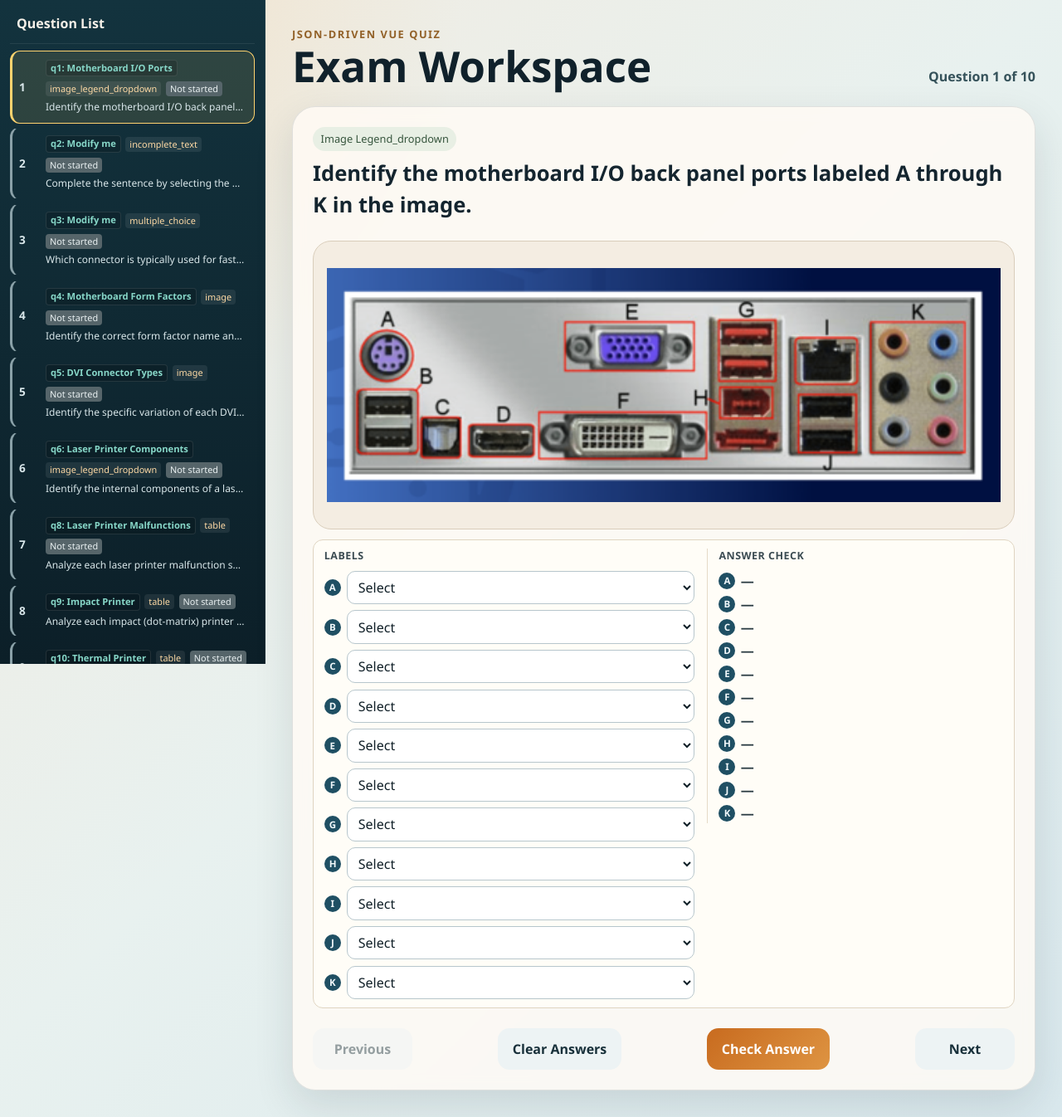
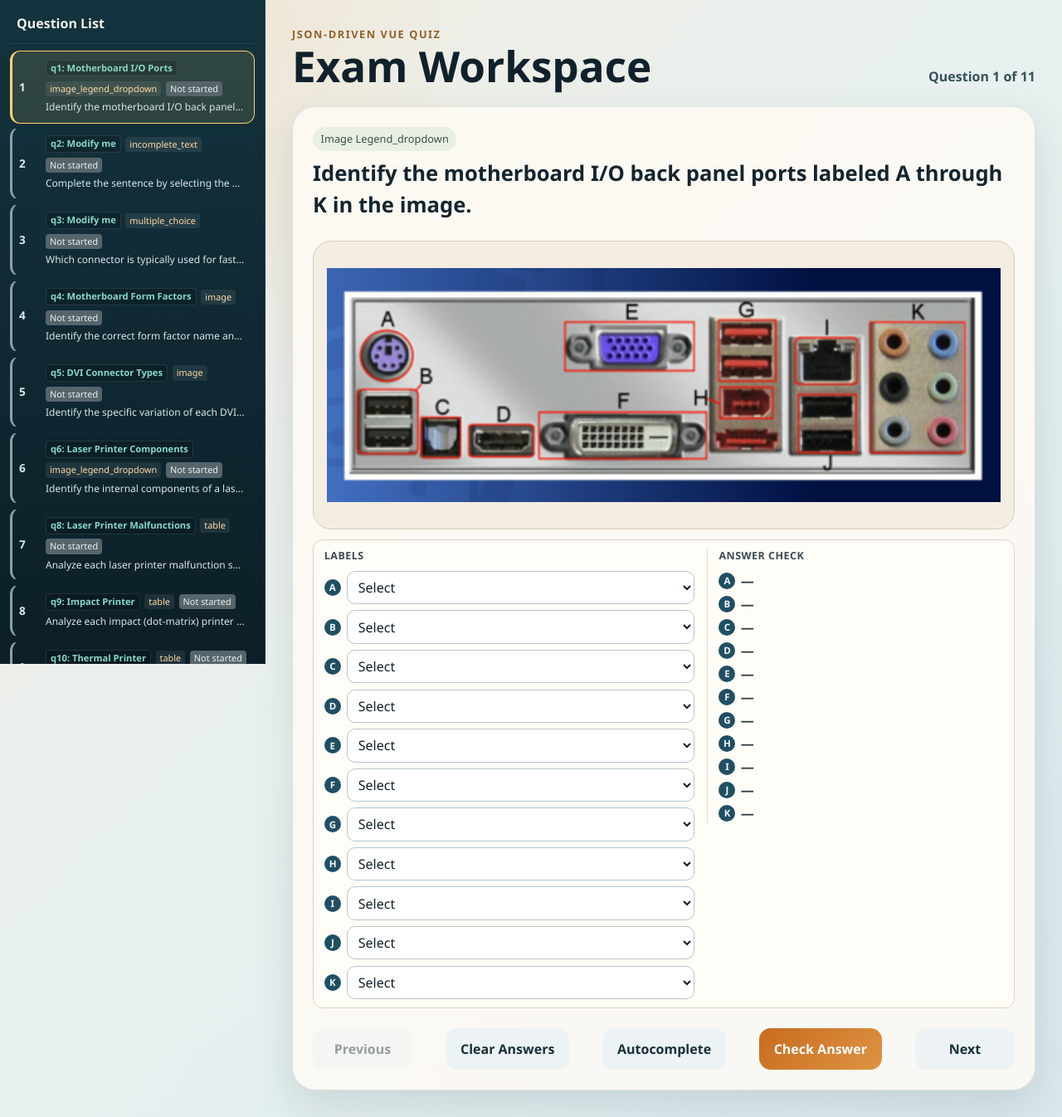
Before and after one commit to Alopalao/quiz-app, a Vue app: page / in a window 1280 px wide. Shown: the whole page at 83% size. Built offline with nearby package versions, Linux system fonts and the light colour scheme.

Commit message:
Added new button

```diff
--- a/public/questions.json
+++ b/public/questions.json
@@ -846,6 +846,92 @@
     "row3_component": "Damaged Print Head Carriage Belt",
     "row4_component": "Execute Print Head Alignment Utility"
   }
+},
+{
+  "id": "q12: Hard Drive Form Factors",
+  "type": "table",
+  "prompt": "Identify the correct hard drive form factor based on its spindle speeds and primary deployment scenario.",
+  "columns": [
+    { "id": "form_factor", "label": "Form Factor (Physical Size)" },
+    { "id": "spindle_speed", "label": "Common Spindle Speeds (RPM)" },
+    { "id": "scenario", "label": "Primary A+ Exam Target / Usage Scenario" }
+  ],
+  "rows": [
+    {
+      "id": "row_1",
+      "hint": "This size is the standard for desktop towers, Network Attached Storage (NAS) appliances, and large-scale SAN storage arrays running high-speed mechanical drives.",
+      "cells": [
+        {
+          "columnId": "form_factor",
+          "type": "dropdown",
+          "fieldId": "row1_size",
+          "label": "Row 1 Size",
+          "options": ["3.5-inch", "2.5-inch", "1.8-inch", "M.2 2280"]
+        },
+        {
+          "columnId": "spindle_speed",
+          "type": "text",
+          "value": "5,400 RPM / 7,200 RPM / 10,000 RPM / 15,000 RPM"
+        },
+        {
+          "columnId": "scenario",
+          "type": "text",
+          "value": "Optimized strictly for raw capacity and legacy high-availability array configurations. This standard footprint is commonly deployed inside stationary system tower enclosures, network-attached storage (NAS) appliances, and full-depth server rack backplanes."
+        }
+      ]
+    },
+    {
+      "id": "row_2",
+      "hint": "This size is universally used for consumer laptop computers, small-form-factor (SFF) office machines, high-density server blades, and enclosed 2.5-inch SATA Solid-State Drives.",
+      "cells": [
+        {
+          "columnId": "form_factor",
+          "type": "dropdown",
+          "fieldId": "row2_size",
+          "label": "Row 2 Size",
+          "options": ["3.5-inch", "2.5-inch", "1.8-inch", "mSATA"]
+        },
+        {
+          "columnId": "spindle_speed",
+          "type": "text",
+          "value": "5,400 RPM / 7,200 RPM / 10,000 RPM / 15,000 RPM"
+        },
+        {
+          "columnId": "scenario",
+          "type": "text",
+          "value": "Designed to balance power-draw, heat generation, and physical footprint. This configuration populates portable computing hosts and modern high-density blade servers, and shares an identical mounting profile with legacy enclosed flash-memory upgrades."
+        }
+      ]
+    },
+    {
+      "id": "row_3",
+      "hint": "This size is found inside legacy ultra-portable sub-notebooks, early generations of thin netbooks, and classic consumer electronics like legacy portable media players (e.g., older iPods).",
+      "cells": [
+        {
+          "columnId": "form_factor",
+          "type": "dropdown",
+          "fieldId": "row3_size",
+          "label": "Row 3 Size",
+          "options": ["2.5-inch", "1.8-inch", "M.2 2242", "CFast card"]
+        },
+        {
+          "columnId": "spindle_speed",
+          "type": "text",
+          "value": "3,600 RPM / 4,200 RPM (or Solid-State)"
+        },
+        {
+          "columnId": "scenario",
+          "type": "text",
+          "value": "A specialty niche configuration constrained to highly restrictive mechanical spaces. It operates at lower rotational speeds to mitigate structural thermal buildup and is typically isolated to legacy thin host equipment and vintage consumer electronics."
+        }
+      ]
+    }
+  ],
+  "correct_answers": {
+    "row1_size": "3.5-inch",
+    "row2_size": "2.5-inch",
+    "row3_size": "1.8-inch"
+  }
 }
   ]
 }
--- a/src/App.vue
+++ b/src/App.vue
@@ -190,6 +190,28 @@ function clearCurrentAnswers() {
   checked[question.id] = false
 }
 
+function autocompleteCurrentAnswers() {
+  if (!currentQuestion.value) {
+    return
+  }
+
+  const question = currentQuestion.value
+
+  if (question.type === 'multiple_choice') {
+    answers[question.id] = {
+      ...answers[question.id],
+      selection: question.correct_answers[0] ?? '',
+    }
+  } else {
+    answers[question.id] = {
+      ...answers[question.id],
+      ...question.correct_answers,
+    }
+  }
+
+  checked[question.id] = false
+}
+
 function previousQuestion() {
   currentIndex.value = Math.max(0, currentIndex.value - 1)
 }
@@ -294,6 +316,9 @@ function goToQuestion(index) {
           <button class="nav-button secondary" @click="clearCurrentAnswers">
             Clear Answers
           </button>
+          <button class="nav-button secondary" @click="autocompleteCurrentAnswers">
+            Autocomplete
+          </button>
           <button class="nav-button primary" @click="checkCurrentQuestion">
             Check Answer
           </button>
```
